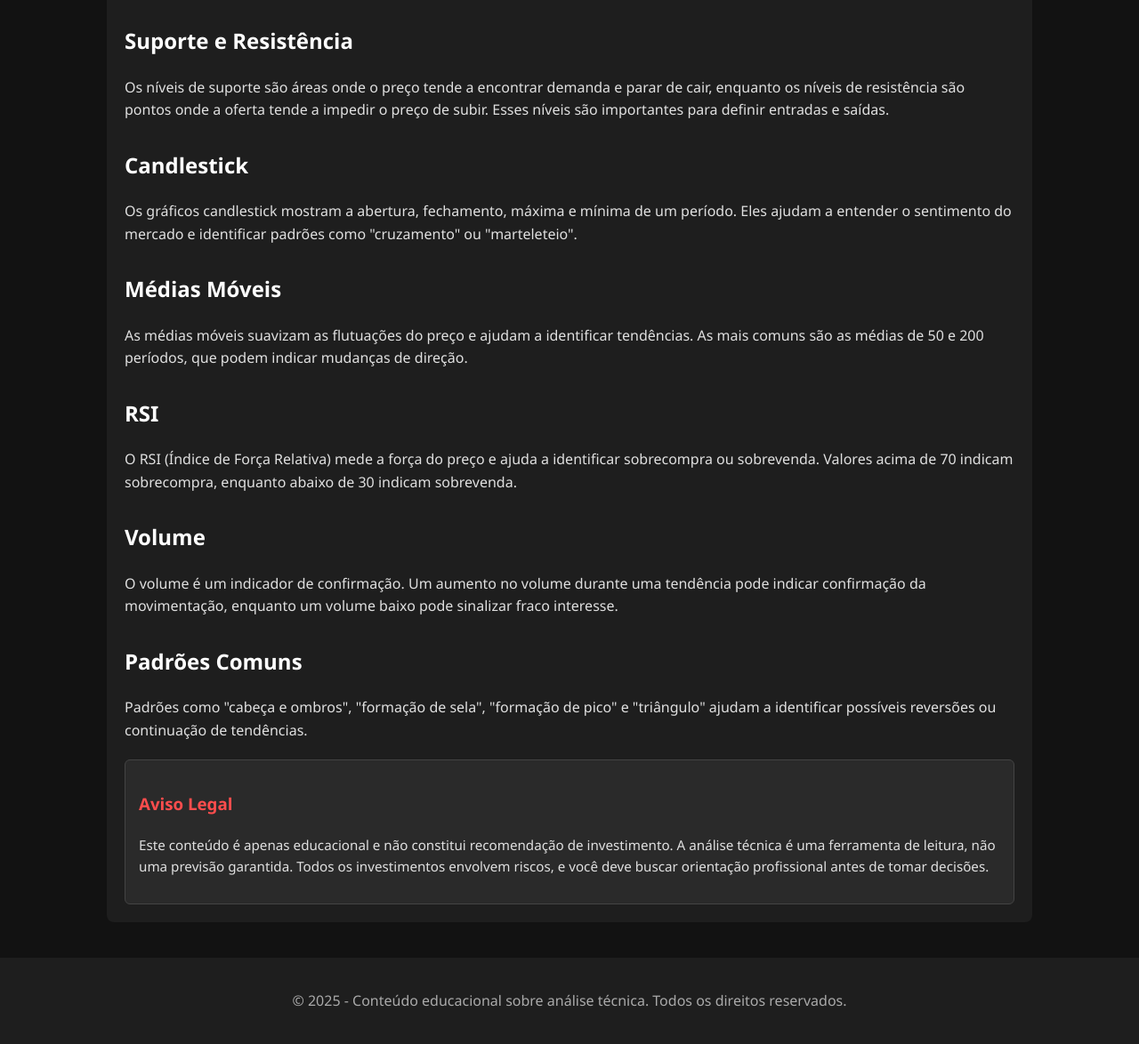
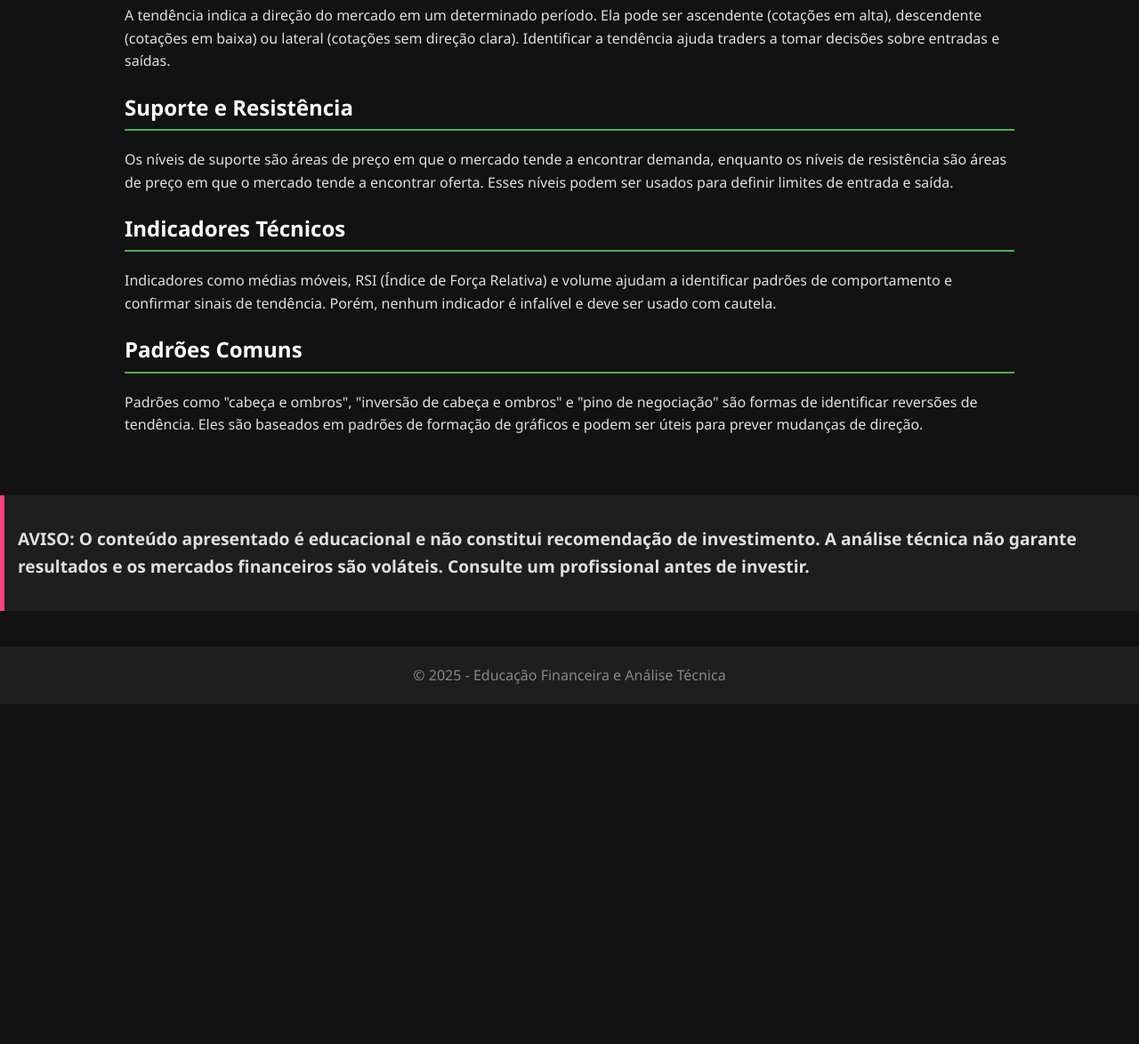
Before and after one commit to maicontsuda/asura, a website: page site/trading/analise-tecnica.html in a window 1280 px wide. Shown: the part 379-1553 px from the top of the page at 89% size. After the commit the page ends 1171 px from the top, so only its background shows below. Drawn offline with Linux system fonts and the light colour scheme.

Commit message:
site: trading/analise-tecnica.html

```diff
--- a/site/trading/analise-tecnica.html
+++ b/site/trading/analise-tecnica.html
@@ -2,7 +2,7 @@
 <html lang="pt-BR">
 <head>
     <meta charset="UTF-8">
-    <title>Análise Técnica: Tendência, Suporte e Resistência</title>
+    <title>Análise Técnica: Tendência, Suporte, Resistência e Ferramentas Comuns</title>
     <style>
         body {
             margin: 0;
@@ -11,104 +11,75 @@
             color: #e0e0e0;
             line-height: 1.6;
         }
-
         header {
             background-color: #1e1e1e;
             padding: 20px;
             text-align: center;
         }
-
-        h1 {
+        header h1 {
             margin: 0;
-            font-size: 2.5em;
+            font-size: 2em;
         }
-
-        .container {
+        section {
+            padding: 20px;
             max-width: 1000px;
-            margin: 20px auto;
-            padding: 20px;
-            background-color: #1e1e1e;
-            border-radius: 8px;
+            margin: auto;
         }
-
         h2 {
             color: #ffffff;
-            margin-top: 30px;
+            border-bottom: 2px solid #4caf50;
+            padding-bottom: 5px;
         }
-
         p {
-            margin-bottom: 15px;
+            font-size: 16px;
         }
-
+        ul {
+            margin-left: 20px;
+        }
         .aviso {
-            background-color: #2a2a2a;
-            border: 1px solid #444;
+            background-color: #1e1e1e;
             padding: 15px;
-            margin-top: 20px;
-            border-radius: 6px;
+            border-left: 5px solid #ff4081;
+            margin: 30px 0;
         }
-
-        .aviso h3 {
-            color: #ff4d4d;
+        .aviso p {
+            font-weight: bold;
+            font-size: 1.2em;
         }
-
-        .aviso p {
-            font-size: 0.95em;
-        }
-
         footer {
             text-align: center;
             padding: 20px;
             background-color: #1e1e1e;
             margin-top: 40px;
-            color: #aaa;
-        }
-
-        a {
-            color: #00ffff;
-            text-decoration: none;
-        }
-
-        a:hover {
-            text-decoration: underline;
+            color: #888;
         }
     </style>
 </head>
 <body>
     <header>
-        <h1>Análise Técnica: Ferramentas para Leitura do Mercado</h1>
+        <h1>Análise Técnica: Tendência, Suporte e Resistência</h1>
     </header>
-    <div class="container">
-        <p>A análise técnica é uma abordagem utilizada para prever movimentos futuros de preços com base em gráficos e indicadores. Essas ferramentas ajudam os traders a identificar padrões e tendências, mas é importante lembrar que elas não garantem previsões certas. A análise técnica é uma ferramenta de leitura, não uma previsão garantida.</p>
+    <section>
+        <h2>O que é Análise Técnica?</h2>
+        <p>A análise técnica é uma abordagem usada para prever o comportamento futuro de ativos financeiros com base em gráficos e indicadores técnicos. Ela se baseia na ideia de que todos os fatores que influenciam o preço de um ativo já estão refletidos em seu preço e volume de negociação. É importante ressaltar que essas ferramentas são apenas ferramentas de leitura, não previsões garantidas.</p>
 
         <h2>Tendência</h2>
-        <p>A tendência é a direção principal em que o preço está se movendo. Pode ser ascendente (suporte), descendente (resistência) ou lateral. Identificar a tendência ajuda a decidir se o mercado está em alta, baixa ou em um intervalo.</p>
+        <p>A tendência indica a direção do mercado em um determinado período. Ela pode ser ascendente (cotações em alta), descendente (cotações em baixa) ou lateral (cotações sem direção clara). Identificar a tendência ajuda traders a tomar decisões sobre entradas e saídas.</p>
 
         <h2>Suporte e Resistência</h2>
-        <p>Os níveis de suporte são áreas onde o preço tende a encontrar demanda e parar de cair, enquanto os níveis de resistência são pontos onde a oferta tende a impedir o preço de subir. Esses níveis são importantes para definir entradas e saídas.</p>
+        <p>Os níveis de suporte são áreas de preço em que o mercado tende a encontrar demanda, enquanto os níveis de resistência são áreas de preço em que o mercado tende a encontrar oferta. Esses níveis podem ser usados para definir limites de entrada e saída.</p>
 
-        <h2>Candlestick</h2>
-        <p>Os gráficos candlestick mostram a abertura, fechamento, máxima e mínima de um período. Eles ajudam a entender o sentimento do mercado e identificar padrões como "cruzamento" ou "marteleteio".</p>
-
-        <h2>Médias Móveis</h2>
-        <p>As médias móveis suavizam as flutuações do preço e ajudam a identificar tendências. As mais comuns são as médias de 50 e 200 períodos, que podem indicar mudanças de direção.</p>
-
-        <h2>RSI</h2>
-        <p>O RSI (Índice de Força Relativa) mede a força do preço e ajuda a identificar sobrecompra ou sobrevenda. Valores acima de 70 indicam sobrecompra, enquanto abaixo de 30 indicam sobrevenda.</p>
-
-        <h2>Volume</h2>
-        <p>O volume é um indicador de confirmação. Um aumento no volume durante uma tendência pode indicar confirmação da movimentação, enquanto um volume baixo pode sinalizar fraco interesse.</p>
+        <h2>Indicadores Técnicos</h2>
+        <p>Indicadores como médias móveis, RSI (Índice de Força Relativa) e volume ajudam a identificar padrões de comportamento e confirmar sinais de tendência. Porém, nenhum indicador é infalível e deve ser usado com cautela.</p>
 
         <h2>Padrões Comuns</h2>
-        <p>Padrões como "cabeça e ombros", "formação de sela", "formação de pico" e "triângulo" ajudam a identificar possíveis reversões ou continuação de tendências.</p>
-
-        <div class="aviso">
-            <h3>Aviso Legal</h3>
-            <p>Este conteúdo é apenas educacional e não constitui recomendação de investimento. A análise técnica é uma ferramenta de leitura, não uma previsão garantida. Todos os investimentos envolvem riscos, e você deve buscar orientação profissional antes de tomar decisões.</p>
-        </div>
+        <p>Padrões como "cabeça e ombros", "inversão de cabeça e ombros" e "pino de negociação" são formas de identificar reversões de tendência. Eles são baseados em padrões de formação de gráficos e podem ser úteis para prever mudanças de direção.</p>
+    </section>
+    <div class="aviso">
+        <p><strong>AVISO:</strong> O conteúdo apresentado é educacional e não constitui recomendação de investimento. A análise técnica não garante resultados e os mercados financeiros são voláteis. Consulte um profissional antes de investir.</p>
     </div>
     <footer>
-        <p>© 2025 - Conteúdo educacional sobre análise técnica. Todos os direitos reservados.</p>
+        &copy; 2025 - Educação Financeira e Análise Técnica
     </footer>
 </body>
 </html>
```
